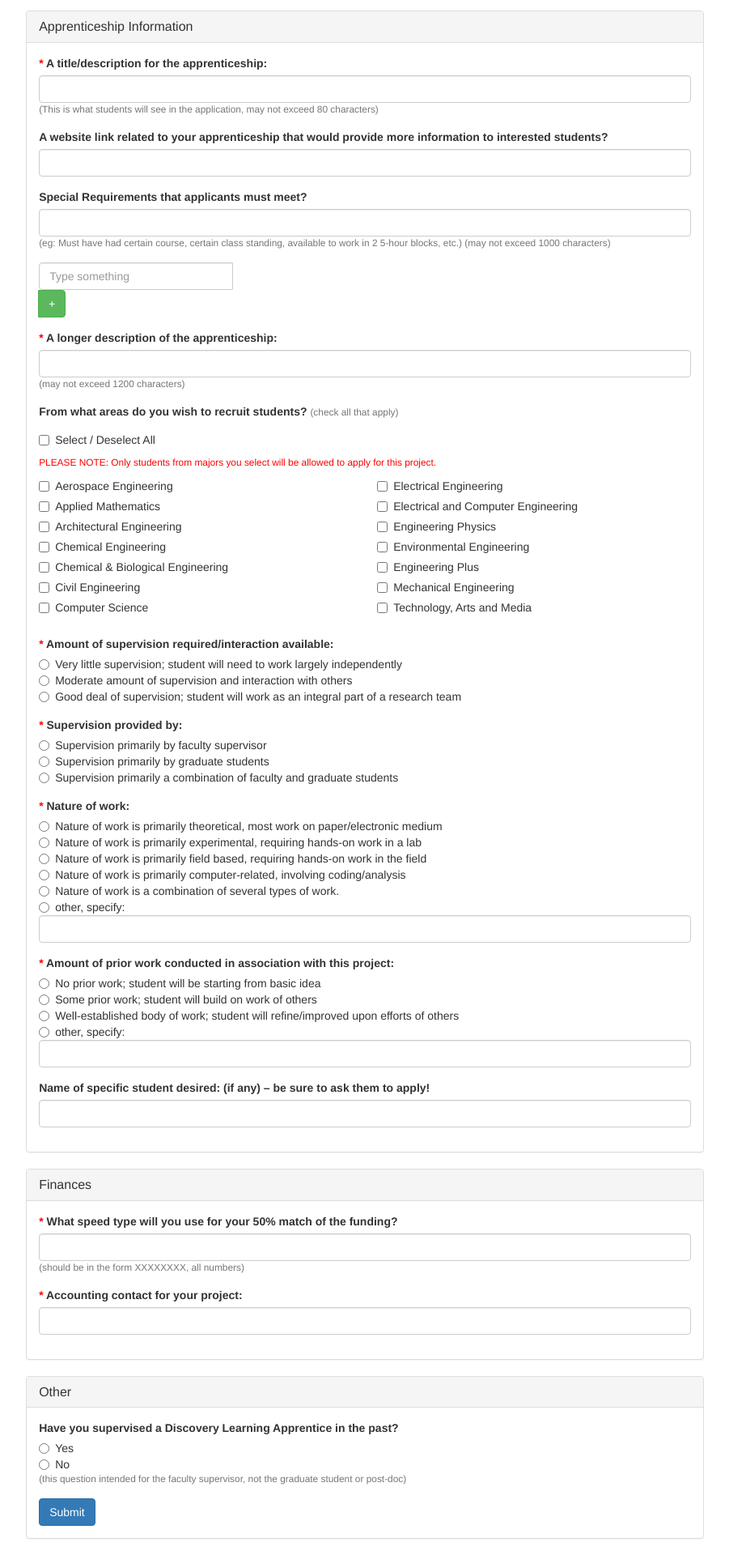
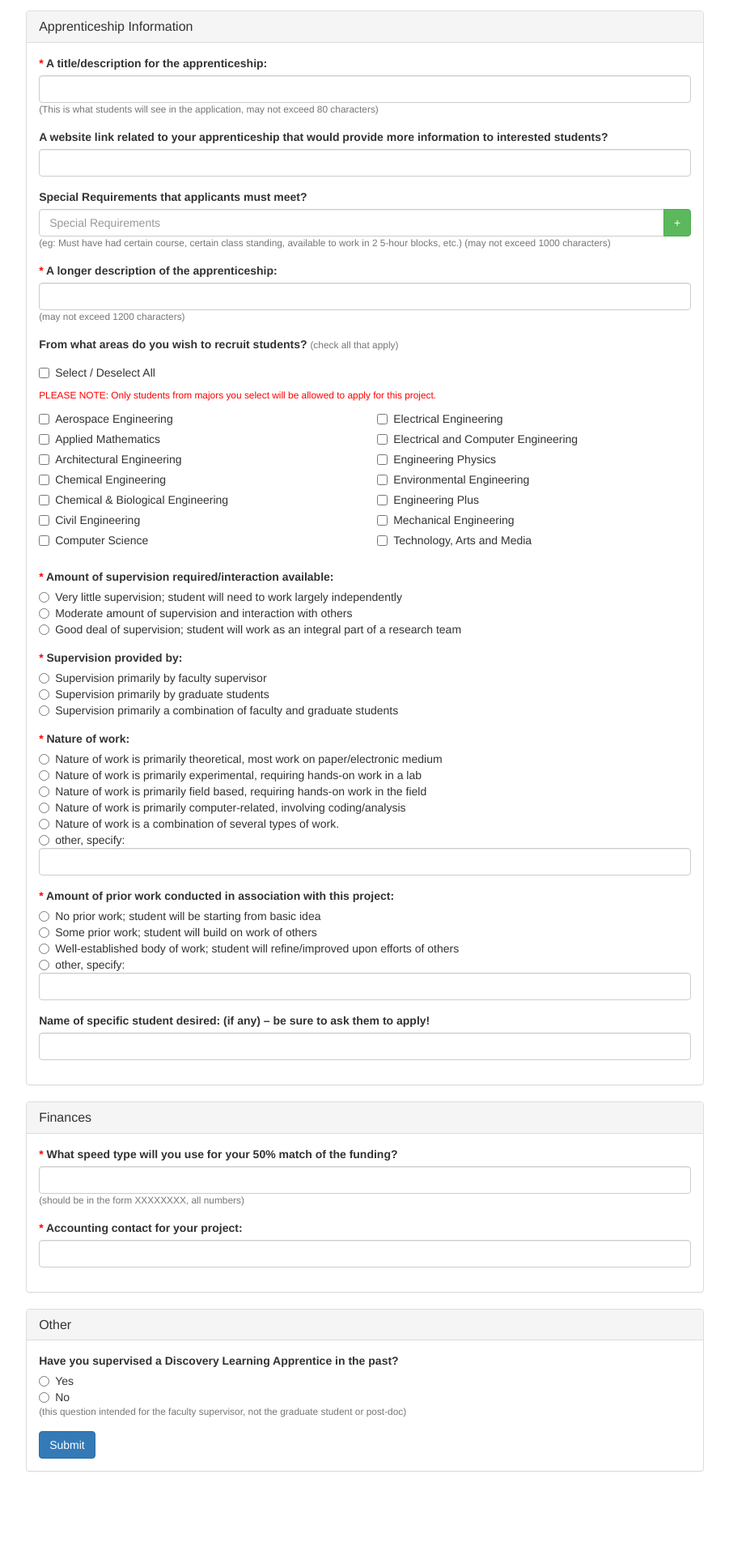
Before and after one commit to SerendpityZOEY/CUBoulderDLASite, a Flask app: page /faculty in a window 1280 px wide. Shown: the part 1073-2993 px from the top of the page at 81% size, without its empty margins (293-1194 px from the left). After the commit the page ends 2890 px from the top, so only its background shows below. Run offline with Flask 2, Linux system fonts and the light colour scheme; some libraries are stand-ins or nearby versions.

Commit message:
dynamic field done

```diff
--- a/app/static/js/sideBar.js
+++ b/app/static/js/sideBar.js
@@ -9,9 +9,11 @@ $('#sidebar').affix({
 
 /* activate scrollspy menu */
 var $body   = $(document.body);
+var navHeight = $('.navbar').outerHeight(true) + 10;
 
 $body.scrollspy({
-    target: '#leftCol'
+    target: '#leftCol',
+    offset: navHeight
 });
 
 /* smooth scrolling sections */
--- a/app/templates/faculty.html
+++ b/app/templates/faculty.html
@@ -157,37 +157,31 @@
 
                   <div class="form-group">
                     <label for="name"><span style="color:red;">* </span>A title/description for the apprenticeship:</label>
-                    <input type="text" class="form-control" name="field1" maxlength="80">
+                    <input type="text" class="form-control" name="projectTitle" maxlength="80">
                     <small id="f1Help" class="form-text text-muted">(This is what students will see in the application, may not exceed 80 characters)</small>
                   </div>
 
                   <div class="form-group">
                     <label for="name">A website link related to your apprenticeship that would provide more information to interested students?</label>
-                    <input type="text" class="form-control" name="field2">
+                    <input type="text" class="form-control" name="projectLink">
                   </div>
 
                   <div class="form-group">
                     <label for="name">Special Requirements that applicants must meet?</label>
-                    <input type="text" class="form-control" name="field3" maxlength="1000">
+                    <div class="input-group" id="field">
+                        <input class="form-control" id="field1" type="text" name="specialReq1" maxlength="1000" placeholder="Special Requirements">
+                          <span class="input-group-btn">
+                            <button id="b1" class="btn add-more btn-success" type="button">+</button>
+                          </span>
+                    </div>
+
                   <small id="f3Help" class="form-text text-muted">(eg: Must have had certain course, certain class standing, available to work in 2 5-hour blocks, etc.)
     (may not exceed 1000 characters)</small>
                   </div>
 
-
-                    <div class="form-group">
-                        <div class="input-group">
-                        <div id="field">
-                          <input class="form-control" id="field1" type="text" placeholder="Type something">
-                            <span class="input-group-btn">
-                                <button id="b1" class="btn add-more btn-success" type="button">+</button>
-                            </span>
-                        </div>
-                        </div>
-                    </div>
-
                   <div class="form-group">
                     <label for="name"><span style="color:red;">* </span>A longer description of the apprenticeship:</label>
-                    <input type="text" class="form-control" name="field4" maxlength="1200">
+                    <input type="text" class="form-control" name="projectDesc" maxlength="1200">
                     <small id="f4Help" class="form-text text-muted">(may not exceed 1200 characters)</small>
                   </div>
 
@@ -204,49 +198,49 @@
                       <div class="row">
                           <div class="col-md-6">
                             <div class="checkbox">
-                              <label><input type="checkbox" class="check" name="field5" value="0">Aerospace Engineering</label>
+                              <label><input type="checkbox" class="check" name="majorReq" value="0">Aerospace Engineering</label>
                             </div>
                             <div class="checkbox">
-                              <label><input type="checkbox" class="check" name="field5" value="1">Applied Mathematics</label>
+                              <label><input type="checkbox" class="check" name="majorReq" value="1">Applied Mathematics</label>
                             </div>
                             <div class="checkbox">
-                              <label><input type="checkbox" class="check" name="field5" value="2">Architectural Engineering</label>
+                              <label><input type="checkbox" class="check" name="majorReq" value="2">Architectural Engineering</label>
                             </div>
                             <div class="checkbox">
-                              <label><input type="checkbox" class="check" name="field5" value="3">Chemical Engineering</label>
+                              <label><input type="checkbox" class="check" name="majorReq" value="3">Chemical Engineering</label>
                             </div>
                             <div class="checkbox">
-                              <label><input type="checkbox" class="check" name="field5" value="4">Chemical & Biological Engineering</label>
+                              <label><input type="checkbox" class="check" name="majorReq" value="4">Chemical & Biological Engineering</label>
                             </div>
                             <div class="checkbox">
-                              <label><input type="checkbox" class="check" name="field5" value="5">Civil Engineering</label>
+                              <label><input type="checkbox" class="check" name="majorReq" value="5">Civil Engineering</label>
                             </div>
                             <div class="checkbox">
-                              <label><input type="checkbox" class="check" name="field5" value="6">Computer Science</label>
+                              <label><input type="checkbox" class="check" name="majorReq" value="6">Computer Science</label>
                             </div>
                           </div>
 
                           <div class="col-md-6">
                             <div class="checkbox">
-                              <label><input type="checkbox" class="check" name="field5" value="7">Electrical Engineering</label>
+                              <label><input type="checkbox" class="check" name="majorReq" value="7">Electrical Engineering</label>
                             </div>
                             <div class="checkbox">
-                              <label><input type="checkbox" class="check" name="field5" value="8">Electrical and Computer Engineering</label>
+                              <label><input type="checkbox" class="check" name="majorReq" value="8">Electrical and Computer Engineering</label>
                             </div>
                             <div class="checkbox">
-                              <label><input type="checkbox" class="check" name="field5" value="9">Engineering Physics</label>
+                              <label><input type="checkbox" class="check" name="majorReq" value="9">Engineering Physics</label>
                             </div>
                             <div class="checkbox">
-                              <label><input type="checkbox" class="check" name="field5" value="10">Environmental Engineering</label>
+                              <label><input type="checkbox" class="check" name="majorReq" value="10">Environmental Engineering</label>
                             </div>
                             <div class="checkbox">
-                              <label><input type="checkbox" class="check" name="field5" value="11">Engineering Plus</label>
+                              <label><input type="checkbox" class="check" name="majorReq" value="11">Engineering Plus</label>
                             </div>
                             <div class="checkbox">
-                              <label><input type="checkbox" class="check" name="field5" value="12">Mechanical Engineering</label>
+                              <label><input type="checkbox" class="check" name="majorReq" value="12">Mechanical Engineering</label>
                             </div>
                             <div class="checkbox">
-                              <label><input type="checkbox" class="check" name="field5" value="13">Technology, Arts and Media</label>
+                              <label><input type="checkbox" class="check" name="majorReq" value="13">Technology, Arts and Media</label>
                             </div>
                           </div>
                       </div>
@@ -293,7 +287,7 @@
 
                   <div class="form-group">
                     <label for="name">Name of specific student desired: (if any) – be sure to ask them to apply!</label>
-                    <input type="text" class="form-control" name="field6">
+                    <input type="text" class="form-control" name="preselectStudent">
                   </div>
 
                   </form>
@@ -363,10 +357,11 @@
             var next = 1;
             $(".add-more").click(function(e){
                 e.preventDefault();
+                if(next==5) return;
                 var addto = "#field" + next;
                 var addRemove = "#field" + (next);
                 next = next + 1;
-                var newIn = '<input class="input form-control" id="field' + next + '" name="field' + next + '" type="text">';
+                var newIn = '<input class="input form-control" id="field' + next + '" name="specialReq' + next + '" type="text" maxlength=1000>';
                 var newInput = $(newIn);
                 var removeBtn = '<span class="input-group-btn"><button id="remove' + (next - 1) + '" class="btn btn-danger remove-me" >-</button></div><div id="field"></span>';
                 var removeButton = $(removeBtn);
--- a/app/views.py
+++ b/app/views.py
@@ -117,19 +117,33 @@ def f_submit():
     email3 = request.form['email3']
     print("check 12")
 
-    field1 = request.form['field1']
+    projectTitle = request.form['projectTitle']
     print("check 13")
 
-    field2 = request.form['field2']
+    projectLink = request.form['projectLink']
     print("check 14")
 
-    field3 = request.form['field3']
-    print("check 15")
+    specialReq1 = request.form.get('specialReq1', None)
+    if specialReq1 is None:
+        specialReq1 = "null"
+    specialReq2 = request.form.get('specialReq2', None)
+    if specialReq2 is None:
+        specialReq2 = "null"
+    specialReq3 = request.form.get('specialReq3', None)
+    if specialReq3 is None:
+        specialReq3 = "null"
+    specialReq4 = request.form.get('specialReq4', None)
+    if specialReq4 is None:
+        specialReq4 = "null"
+    specialReq5 = request.form.get('specialReq5', None)
+    if specialReq5 is None:
+        specialReq5 = "null"
 
-    field4 = request.form['field4']
+
+    projectDesc = request.form['projectDesc']
     print("check 16")
 
-    major = request.form.getlist('field5')
+    majorReq = request.form.getlist('majorReq')
     print("check 17")
 
     radio1 = request.form['optradio1']
@@ -144,7 +158,7 @@ def f_submit():
     radio4 = request.form['optradio4']
     print("check 21")
 
-    field6 = request.form['field6']
+    preselectStudent = request.form['preselectStudent']
     print("check 22")
 
     f1 = request.form['f1']
@@ -159,31 +173,35 @@ def f_submit():
     conn = mysql.connect()
     cursor = conn.cursor()
     print(fName, phone1, email1, program1, radio0, name2, phone2, email2, program2, name3, phone3, email3,
-          field1, field2, field3, field4, major, radio1, radio2, radio3, radio4, field6, f1, f2, radio5)
+          projectTitle, projectLink, specialReq1, projectDesc, majorReq, radio1, radio2, radio3, radio4,
+          preselectStudent, f1, f2, radio5)
     query = "INSERT INTO `faculty` (`name`, `phone`, `email`, `dept`, `EngineerFocus`, `name2`, \
             `phone2`, `email2`, `dept2`, `sName`, `sPhone`, `sEmail`, `title`, `website`, \
-            `specReq`, `description`, `majorReq`, `supervision`, `supervisionSource`, `nature`, `workAmount`, `preselectStudent`, \
-            `speedType`, `accounting`, `supervisedExp`) VALUES (%s,%s,%s,%s,%s,%s,%s,%s,%s,%s,%s,%s,%s,%s,%s,%s,%s,%s,%s,%s,%s," \
-            "%s,%s,%s,%s);"
+            `specReq`, `specReq2`, `specReq3`, `specReq4`, `specReq5`, `description`, `majorReq`, `supervision`, \
+            `supervisionSource`, `nature`, `workAmount`, `preselectStudent`, \
+            `speedType`, `accounting`, `supervisedExp`) VALUES (%s,%s,%s,%s,%s,%s,%s,%s,%s,%s,%s,%s,%s,%s,%s,%s,%s, \
+            %s,%s,%s,%s,%s,%s,%s,%s,%s,%s,%s,%s);"
 
 
     app.logger.info('is sucessfully submitted')
     cursor.execute(query,
                    (fName, phone1, email1, program1, radio0, name2, phone2, email2, program2, name3, phone3, email3,
-                    field1, field2, field3, field4, major, radio1, radio2, radio3, radio4, field6, f1, f2, radio5))
+                    projectTitle, projectLink, specialReq1, specialReq2, specialReq3, specialReq4, specialReq5,
+                    projectDesc, majorReq, radio1, radio2, radio3, radio4,
+                    preselectStudent, f1, f2, radio5))
     conn.commit()
     #submit to project table
     fetch_id = "SELECT `id` FROM `faculty` WHERE `name` = \"fName\""
     profId = cursor.execute(fetch_id)
     ProfessorID = int(profId)
-    projectName = field1
-    webLink = field2
-    req1 = field3
-    completeDescription = field4
-    req2 = "null"
-    req3 = "null"
-    req4 = "null"
-    req5 = "null"
+    projectName = projectTitle
+    webLink = projectLink
+    req1 = specialReq1
+    completeDescription = projectDesc
+    req2 = specialReq2
+    req3 = specialReq3
+    req4 = specialReq4
+    req5 = specialReq5
     project_query = "INSERT INTO `project` (`projectName`, `ProfessorID`, `webLink`, \
                     `completeDescription`, `req1`, `req2`, `req3`, `req4`, `req5`) VALUES (%s,%s,%s,%s,%s,%s,%s,%s,%s);"
     print(ProfessorID)
```
